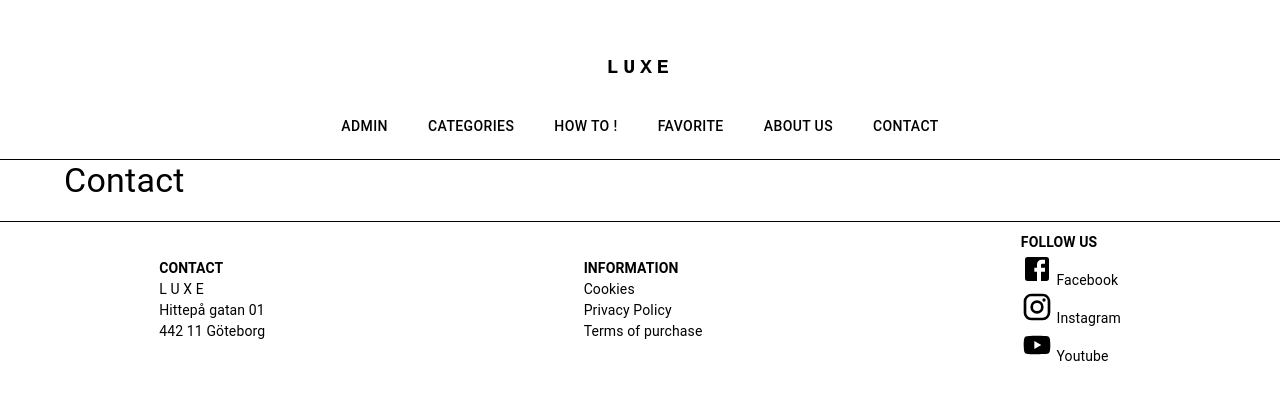
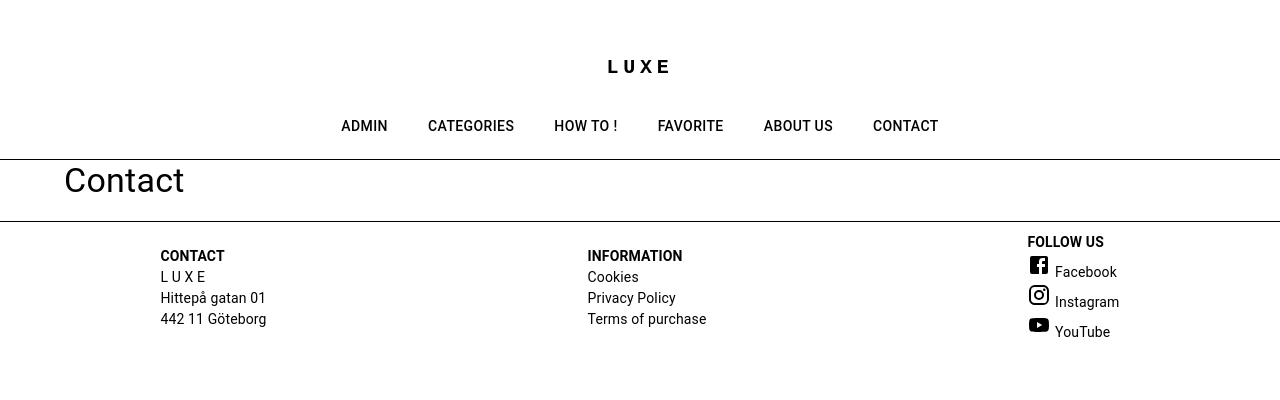
Before and after one commit to iiddaa96/luxe, a Next.js app: page /contact in a window 1280 px wide. Shown: the top 400 px of the page. Built offline with nearby package versions, Linux system fonts and the light colour scheme.

Commit message:
small fixes in footer icon

```diff
--- a/app/ui/Footer.tsx
+++ b/app/ui/Footer.tsx
@@ -62,14 +62,13 @@ function Footer() {
           FOLLOW US
         </Typography>
         <Typography sx={{ fontSize: "14px" }}>
-          <FacebookIcon sx={{ fontSize: "2rem" }}></FacebookIcon> Facebook
+          <FacebookIcon /> Facebook
         </Typography>
         <Typography sx={{ fontSize: "14px" }}>
-          <InstagramIcon sx={{ fontSize: "2rem" }}></InstagramIcon> Instagram
+          <InstagramIcon /> Instagram
         </Typography>
         <Typography sx={{ fontSize: "14px" }}>
-          {" "}
-          <YouTubeIcon sx={{ fontSize: "2rem" }}></YouTubeIcon> Youtube
+          <YouTubeIcon /> YouTube
         </Typography>
       </Box>
     </Box>
```
